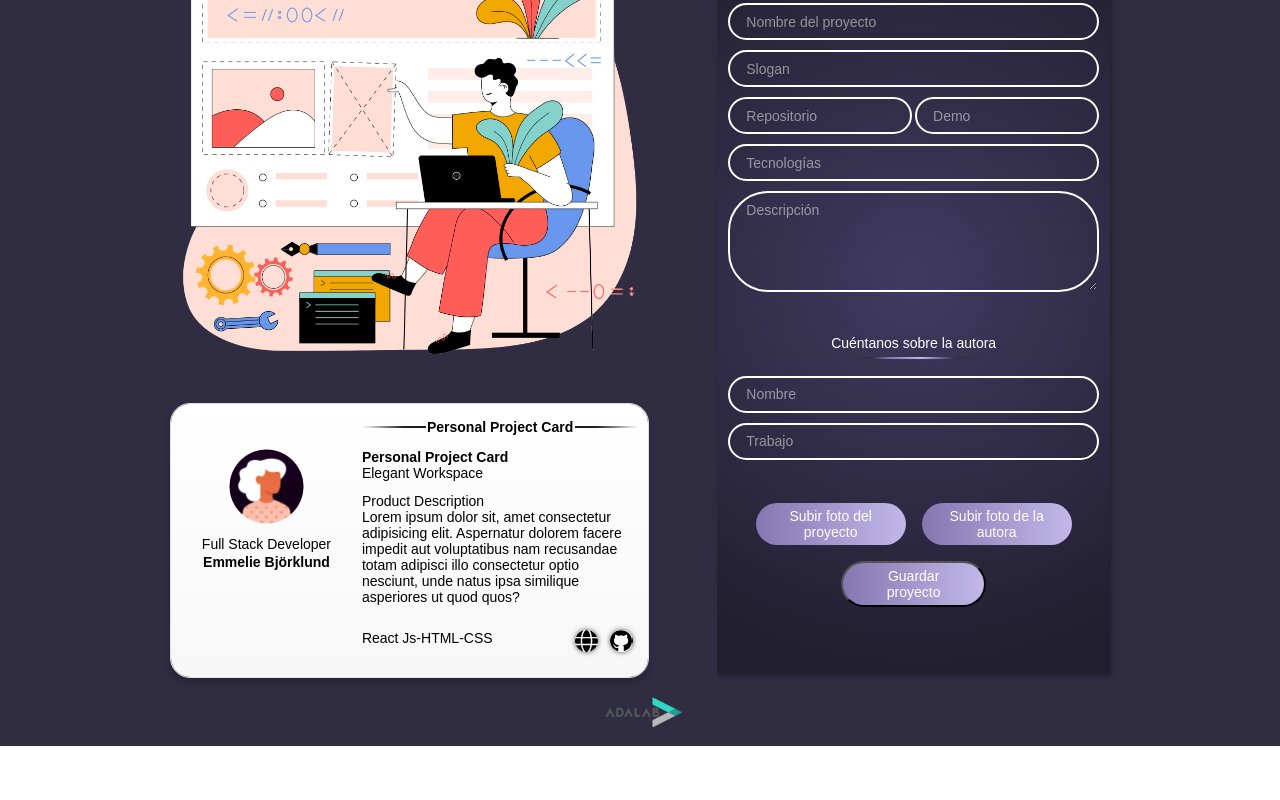
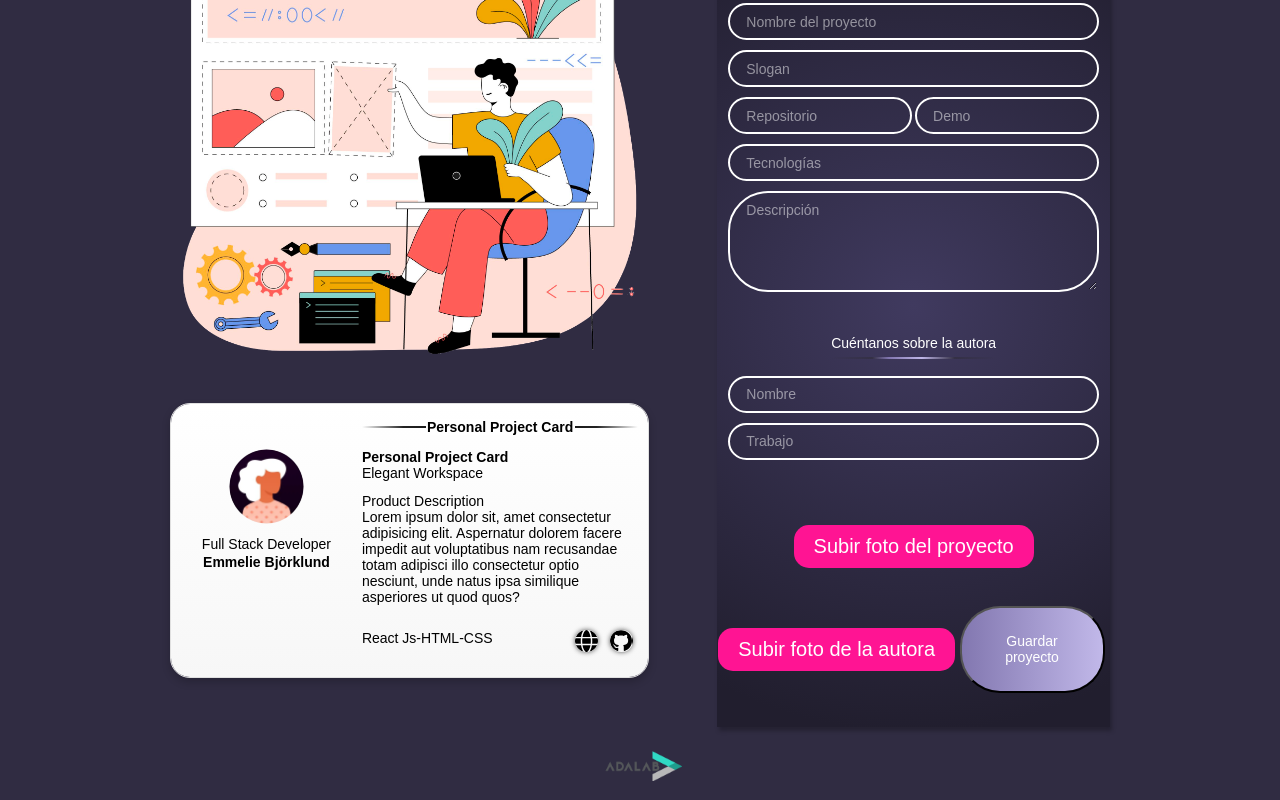
Before and after one commit to lejladzanko/project-promo-W-module-3-team-2, a React (Vite) app: page / in a window 1280 px wide. Shown: the part 410-1210 px from the top of the page. Before the commit the page ends 1156 px from the top, so only its background shows below. Built offline with nearby package versions, Linux system fonts and the light colour scheme.

Commit message:
avatar preview author image

```diff
--- a/src/components/App.jsx
+++ b/src/components/App.jsx
@@ -16,6 +16,7 @@ function App() {
   );
   const [userName, setUserName] = useState("Emmelie Björklund");
   const [userJob, setUserJob] = useState("Full Stack Developer");
+  const [updateAvatar, setUpdateAvatar] = useState(`url('/src/images/avatar.webp')`);
 
   const handleProjectName = (event) => {
     setProjectName(event.target.value);
@@ -67,9 +68,20 @@ function App() {
           usedTechs={usedTechs}
           repoLink={repoLink}
           demoLink={demoLink}
+          updateAvatar={updateAvatar}
         />
 
-        <Form handleUserName={handleUserName} handleUserJob={handleUserJob} handleProjectName={handleProjectName} handleSlogan={handleSlogan} handleRepoLink={handleRepoLink} handleDemoLink={handleDemoLink} handleTechnologies={handleTechnologies} handleDescription={handleDescription} />
+        <Form
+          handleUserName={handleUserName}
+          handleUserJob={handleUserJob}
+          handleProjectName={handleProjectName}
+          handleSlogan={handleSlogan}
+          handleRepoLink={handleRepoLink}
+          handleDemoLink={handleDemoLink}
+          handleTechnologies={handleTechnologies}
+          handleDescription={handleDescription}
+          setUpdateAvatar={setUpdateAvatar}
+        />
       </main>
 
       <Footer />
--- a/src/components/Form.jsx
+++ b/src/components/Form.jsx
@@ -1,8 +1,20 @@
-import Button from "./Button";
+// import Button from "./Button";
+import GetAvatar from "./GetAvatar";
 import "../scss/components/Form.scss";
 import PropTypes from "prop-types";
 
-function Form({handleUserName, handleUserJob, handleProjectName, handleSlogan, handleRepoLink, handleDemoLink, handleTechnologies, handleDescription}) {
+function Form({
+  handleUserName,
+  handleUserJob,
+  handleProjectName,
+  handleSlogan,
+  handleRepoLink,
+  handleDemoLink,
+  handleTechnologies,
+  handleDescription,
+  setUpdateAvatar
+  }) {
+
   return (
     <form className="addForm">
     <h2 className="title">Información</h2>
@@ -24,8 +36,8 @@ function Form({handleUserName, handleUserJob, handleProjectName, handleSlogan, h
       <input className="addForm__input" type="text" name="job" id="job" placeholder="Trabajo" onChange={handleUserJob} />
     </fieldset>
     <fieldset className="addForm__group--upload">
-      <Button text="Subir foto del proyecto"/>
-      <Button text="Subir foto de la autora"/>
+      <GetAvatar setUpdateAvatar={setUpdateAvatar} text="Subir foto del proyecto"/>
+      <GetAvatar setUpdateAvatar={setUpdateAvatar} text="Subir foto de la autora"/>
       <button className="button--large">Guardar proyecto</button>
     </fieldset>
   </form>
@@ -41,5 +53,6 @@ Form.propTypes = {
     handleDemoLink: PropTypes.func.isRequired,
     handleTechnologies: PropTypes.func.isRequired,
     handleDescription: PropTypes.func.isRequired,
+    setUpdateAvatar: PropTypes.func.isRequired
 }
 export default Form;
--- /dev/null
+++ b/src/components/GetAvatar.jsx
@@ -0,0 +1,85 @@
+import React from 'react';
+import PropTypes from 'prop-types';
+import '../scss/components/GetAvatar.scss';
+
+function GetAvatar({setUpdateAvatar, text}) {
+  // creamos una propiedad de la clase que es la que vamos a usar en varios métodos para cargar la imagen
+  // esto es un manejador de ficheros
+  const fr = new FileReader();
+
+  // creamos un React.createRef porque React no gestiona los <input type="file" /> por ello tenemos que gestionarlo por nuestra cuenta
+  const myFileField = React.createRef();
+  //  myFileField = document.querySelecto('input')
+
+  const uploadImage = (ev) => {
+    // cuando pulsamos en la label o en <input type="file" />:
+    // 1º se abre la ventana de nuestro ordenador para elegir un fichero
+    // 2º cuando la usuaria elije un fichero se ejecuta este método manejador de eventos
+    console.log('La usuaria ha abierto la ventana para elegir ficheros');
+
+    // cuando se abre la ventana de nuestro navegador podemos elegir uno o varios ficheros por ello ev.currentTarget.files es una array
+    console.log('La usuaria ha elegido los ficheros', ev.currentTarget.files);
+
+    // para este ejercicio nos interesa solo el primero de los ficheros elegidos por la usuaria, por eso ponemos [0]
+    // este primer fichero es un objeto con información útil del fichero como: nombre, última modificación, tamaño del fichero...
+    // este objeto no tiene información privada del ordenador de la usuaria, por ejemplo no tenemos información de la carpeta en la que está la imagen
+    console.log(
+      'El primero de los ficheros elegidos es',
+      ev.currentTarget.files[0]
+    );
+
+    // compruebo si la usuaria ha elegido al menos un fichero
+    if (ev.currentTarget.files.length > 0) {
+      // guardo el primer fichero en myFile
+      const myFile = ev.currentTarget.files[0];
+
+      // añado un evento load al manejador de ficheros
+      // por qué añado un evento, pues porque esto es una acción asíncrona, imaginemos que el fichero pesa 5 Gb, el navegador puede tardar unos cuantos segundos en cargar y procesar el fichero, por eso le decimos "navegador, cuando termines de cargar el fichero me ejecutas el método  image"
+      fr.addEventListener('load', getImage);
+
+      // le digo al manejador de ficheros que maneje, que cargue el fichero
+      fr.readAsDataURL(myFile);
+    }
+    // si la usuaria no ha elegido ningún fichero y ha puslado en cerrar la ventana de nuestro ordenador, no hago nada
+  };
+
+  const getImage = () => {
+    // cuando el navegador termina de manejar el fichero se ejecuta este método porque lo hemos indicado en  fr.addEventListener('load',  getImage);
+
+    //  fr guarda información útil sobre el fichero cargado
+    //console.log('Información útil sobre el fichero cargado', fr);
+
+    //  fr.result contiene los datos del fichero en un formato que se llama base64 que nos vale por que podemos usarlo para pintar una imagen en HTML
+    const image = fr.result;
+
+    // aquí hago lifting con los datos del fichero
+    // lo que haga el componente madre con esta información es otro problema diferente
+    setUpdateAvatar(image);
+  };
+
+  return (
+    <div className="get-avatar">
+      <label className="get-avatar__label">
+        {text}
+        <input
+          type="file"
+          ref={myFileField}
+          style={{ display: 'none' }}
+          onChange={uploadImage}
+        />
+      </label>
+
+      {/* <div
+        className="get-avatar__preview"
+        style={{ backgroundImage: `url(${avatar})` }}
+      ></div> */}
+    </div>
+  );
+}
+
+GetAvatar.propTypes = {
+  setUpdateAvatar: PropTypes.func.isRequired,
+  text: PropTypes.string
+};
+
+export default GetAvatar;
--- a/src/components/Preview.jsx
+++ b/src/components/Preview.jsx
@@ -10,6 +10,7 @@ function Preview({
   usedTechs,
   repoLink,
   demoLink,
+  updateAvatar
 }) {
   return (
     <section className="preview">
@@ -22,7 +23,7 @@ function Preview({
         </h2>
 
         <div className="card__author">
-          <div className="card__authorPhoto"></div>
+          <div className="card__authorPhoto" style={{backgroundImage: `url(${updateAvatar})`}}></div>
           <p className="card__job">{userJob}</p>
           <h3 className="card__name">{userName}</h3>
         </div>
@@ -68,6 +69,7 @@ Preview.propTypes = {
   usedTechs: PropTypes.string.isRequired,
   repoLink: PropTypes.string.isRequired,
   demoLink: PropTypes.string.isRequired,
+  updateAvatar: PropTypes.string.isRequired
 };
 
 export default Preview;
--- /dev/null
+++ b/src/scss/components/GetAvatar.scss
@@ -0,0 +1,34 @@
+.get-avatar {
+    display: flex;
+    margin: 30px 0;
+  }
+
+  .get-avatar__label {
+    cursor: pointer;
+    display: flex;
+    justify-content: center;
+    align-items: center;
+    box-sizing: border-box;
+    background: deeppink;
+    border-radius: 15px;
+    border: 0;
+    font-family: sans-serif;
+    font-size: 20px;
+    padding: 10px 20px;
+    color: #fff;
+  }
+
+  .get-avatar__upload-field {
+    display: none;
+  }
+
+  .get-avatar__preview {
+    background-color: #fff;
+    background-position: center;
+    background-repeat: no-repeat;
+    background-size: cover;
+    border: 1px solid #ccc;
+    height: 50px;
+    margin-left: 15px;
+    width: 50px;
+  }
```
